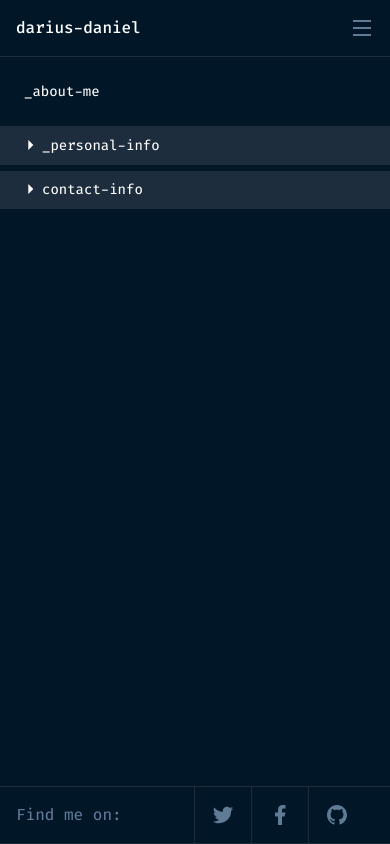
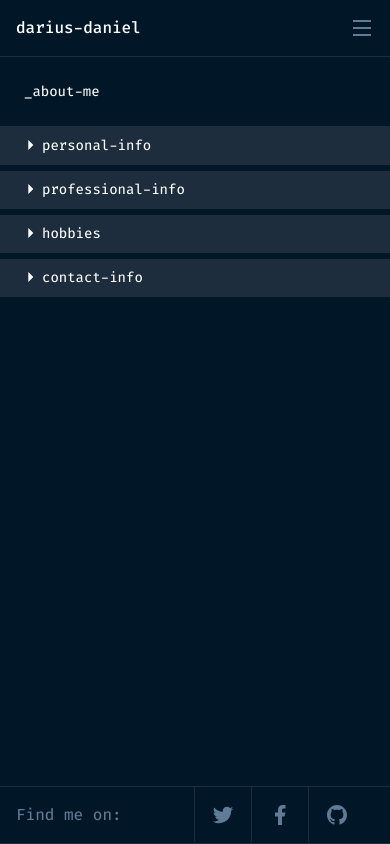
Before and after one commit to darius-daniel/portfolio, a Next.js app: page /about in a window 390 px wide. Built offline with nearby package versions, Linux system fonts and the light colour scheme.

Commit message:
Cleaned up mess in AboutMe

```diff
--- a/app/about/page.tsx
+++ b/app/about/page.tsx
@@ -1,163 +1,118 @@
 "use client";
 
 import {
-  RiArrowUpSFill,
-  RiArrowRightSFill,
   RiCloseFill,
   RiGamepadFill,
-  RiMailFill,
-  RiPhoneFill,
   RiTerminalBoxFill,
   RiUser4Fill,
-  RiFolder3Fill,
 } from "@remixicon/react";
 
-import Link from "next/link";
 import { useState } from "react";
-import SyntaxHighlighter from "react-syntax-highlighter";
-import { atomOneDarkReasonable } from "react-syntax-highlighter/dist/esm/styles/hljs";
-import bio from "../lib/bio";
 import { snippet2 } from "../lib/snippets";
 import SnippetCard from "../ui/snippet-card";
+import Bio from "../ui/bio";
+import Education from "../ui/education";
+import Experience from "../ui/experience";
+import Skills from "../ui/skills";
+import Certification from "../ui/certification";
+import Interests from "../ui/interests";
+import PersonalInfo from "../ui/personal-info";
+import ProfessionalInfo from "../ui/professional-info";
+import ContactInfo from "../ui/contact-info";
+import Hobbies from "../ui/hobbies";
 
 export default function AboutMe() {
-  const [currentCategory, setCurrentCategory] = useState<
+  const [currentSection, setCurrentSection] = useState<
     "_personal-info" | "_professional-info" | "_hobbies"
   >("_personal-info");
 
-  let categoryItems: Array<string>;
-  if (currentCategory === "_personal-info") {
-    categoryItems = ["bio", "interests", "education"];
-  } else if (currentCategory === "_professional-info") {
-    categoryItems = ["experience", "skills", "certification"];
-  } else {
-    categoryItems = [];
-  }
-
-  const [currentCategoryItem, setCurrentCategoryItem] = useState<
-    string | undefined
-  >();
-
-  const [showCurrentCategoryDropdown, setShowCurrentCategoryDropdown] =
-    useState(false);
-  const [showContactDropdown, setShowContactDropdown] = useState(false);
-
-  const folderColors = ["#E99287", "#43D9AD", "#3A49A4"];
+  const [currentTopic, setCurrentTopic] = useState<string | undefined>();
 
   return (
     <main className="flex-auto lg:flex lg:flex-row lg:divide-x lg:divide-ash text-[14px] font-[450]">
       <h2 className="lg:hidden p-6 border-b border-b-ash">_about-me</h2>
+
       <div className="hidden py-4 px-6 lg:flex lg:flex-col lg:gap-6">
         <RiTerminalBoxFill
           className={
-            currentCategory === "_professional-info"
+            currentSection === "_professional-info"
               ? "text-secondary-1 hover:text-white"
               : "text-white hover:text-secondary-1"
           }
-          onClick={() => setCurrentCategory("_professional-info")}
+          onClick={() => {
+            setCurrentSection("_professional-info");
+            setCurrentTopic(undefined);
+          }}
         />
+
         <RiUser4Fill
           className={
-            currentCategory === "_personal-info"
+            currentSection === "_personal-info"
               ? "text-secondary-1 hover:text-white"
               : "text-white hover:text-secondary-1"
           }
-          onClick={() => setCurrentCategory("_personal-info")}
+          onClick={() => setCurrentSection("_personal-info")}
         />
+
         <RiGamepadFill
           className={
-            currentCategory === "_hobbies"
+            currentSection === "_hobbies"
               ? "text-secondary-1 hover:text-white"
               : "text-white hover:text-secondary-1"
           }
-          onClick={() => setCurrentCategory("_hobbies")}
+          onClick={() => setCurrentSection("_hobbies")}
         />
       </div>
-      <ul>
-        <li
-          className="px-5 py-2 border-b border-ash bg-ash flex flex-row gap-0.5 hover:underline mb-1.5 lg:bg-transparent lg:text-nowrap"
-          onClick={() =>
-            setShowCurrentCategoryDropdown(!showCurrentCategoryDropdown)
-          }
-        >
-          {showCurrentCategoryDropdown ? (
-            <RiArrowUpSFill size={20} />
-          ) : (
-            <RiArrowRightSFill size={20} />
-          )}{" "}
-          {currentCategory}
-        </li>
-        {showCurrentCategoryDropdown && (
-          <div className="px-6 text-secondary-1 border-b border-ash">
-            {categoryItems.map((item, idx) => (
-              <div
-                className="flex flex-row gap-1.5 py-2 items-center group"
-                key={idx}
-                onClick={() => setCurrentCategoryItem(item)}
-              >
-                <RiFolder3Fill
-                  size={16}
-                  color={folderColors[idx]}
-                  className="-mt-1"
-                />
-                <p className="group-hover:text-white">{item}</p>
-              </div>
-            ))}
-          </div>
+
+      <ul className="hidden lg:flex lg:flex-col">
+        {currentSection === "_personal-info" ? (
+          <PersonalInfo
+            topic={{ value: currentTopic, setValue: setCurrentTopic }}
+          />
+        ) : currentSection === "_hobbies" ? (
+          <Hobbies topic={{ value: currentTopic, setValue: setCurrentTopic }} />
+        ) : (
+          <ProfessionalInfo
+            topic={{ value: currentTopic, setValue: setCurrentTopic }}
+          />
         )}
-        <li
-          className="px-5 py-2 border-b border-ash bg-ash flex flex-row gap-0.5 hover:underline mb-1.5 lg:bg-transparent lg:text-nowrap"
-          onClick={() => setShowContactDropdown(!showContactDropdown)}
-        >
-          {showContactDropdown ? (
-            <RiArrowUpSFill size={20} />
-          ) : (
-            <RiArrowRightSFill size={20} />
-          )}{" "}
-          contact-info
-        </li>
-        {showContactDropdown && (
-          <div className="px-6 text-secondary-1 border-b border-ash">
-            <Link
-              href="tel:+2348144778267"
-              className="flex flex-row gap-1.5 py-2 items-center hover:text-white"
-            >
-              <RiPhoneFill size={16} />
-              +2348144778267
-            </Link>
-            <Link
-              href="mailto:dariusdaniel771@gmail.com"
-              className="flex flex-row gap-1.5 py-2 items-center hover:text-white lg:text-clip"
-            >
-              <RiMailFill size={16} />
-              dariusdaniel771@gmail.com
-            </Link>
-          </div>
-        )}
+        <ContactInfo />
       </ul>
+
+      <ul className="lg:hidden">
+        <PersonalInfo
+          topic={{ value: currentTopic, setValue: setCurrentTopic }}
+        />
+        <ProfessionalInfo
+          topic={{ value: currentTopic, setValue: setCurrentTopic }}
+        />
+        <Hobbies topic={{ value: currentTopic, setValue: setCurrentTopic }} />
+        <ContactInfo />
+      </ul>
+
       <section className="flex-grow  lg:flex lg:flex-col">
         <p className="hidden lg:flex border-b border-ash">
           <span className="flex flex-row gap-20 w-fit py-2 px-4 text-secondary-1 border-e border-ash">
-            {currentCategory}
+            {currentSection}
             <RiCloseFill size={16} className="hover:text-white" />
           </span>
         </p>
-        {currentCategoryItem && (
+
+        {currentTopic && (
           <div className="lg:flex lg:flex-row lg:divide-x lg:divide-ash lg:flex-grow">
-            <div className="hidden lg:flex lg:flex-col lg:w-1/2 gap-4 mx-auto leading-normal font-medium text-secondary-1 mt-6 pb-12">
-              <SyntaxHighlighter
-                language="plaintext"
-                style={atomOneDarkReasonable}
-                customStyle={{
-                  background: "#011627",
-                  color: "#607B96",
-                }}
-                showLineNumbers
-                wrapLongLines
-              >
-                {bio}
-              </SyntaxHighlighter>
-            </div>
+            {currentTopic === "bio" ? (
+              <Bio />
+            ) : currentTopic === "interests" ? (
+              <Interests />
+            ) : currentTopic === "education" ? (
+              <Education />
+            ) : currentTopic === "experience" ? (
+              <Experience />
+            ) : currentTopic === "skills" ? (
+              <Skills />
+            ) : (
+              <Certification />
+            )}
 
             <div className="hidden lg:flex lg:flex-col lg:w-1/2 lg:pt-6 lg:px-6">
               <p className="mb-8">{"//"} Code snippet showcase</p>
--- a/app/projects/page.tsx
+++ b/app/projects/page.tsx
@@ -21,7 +21,7 @@ export default function Projects() {
   };
 
   return (
-    <main className="flex-auto flex flex-col lg:flex-row lg:divide-x lg:divide-ash pb-10">
+    <main className="flex-auto lg:flex lg:flex-row lg:divide-x lg:divide-ash">
       <h2 className="lg:hidden p-6 border-b border-b-ash">_projects</h2>
       <div>
         <div
@@ -92,7 +92,7 @@ export default function Projects() {
           </form>
         )}
       </div>
-      <section className="px-5 flex flex-col lg:flex-row gap-2 lg:px-28 lg:items-center">
+      <section className="px-5 flex flex-col lg:flex-row gap-2 lg:px-28 lg:items-center pb-10">
         {projects.map((project, idx) => (
           <ProjectCard
             preview={project.preview}
--- /dev/null
+++ b/app/ui/contact-info.tsx
@@ -0,0 +1,47 @@
+import {
+  RiArrowUpSFill,
+  RiArrowRightSFill,
+  RiPhoneFill,
+  RiMailFill,
+} from "@remixicon/react";
+import Link from "next/link";
+import { useState } from "react";
+
+export default function ContactInfo() {
+  const [showDropdown, setShowDropdown] = useState(false);
+  return (
+    <>
+      <li
+        className="px-5 py-2 border-b border-ash bg-ash flex flex-row gap-0.5 hover:underline mb-1.5 lg:bg-transparent lg:text-nowrap"
+        onClick={() => setShowDropdown(!showDropdown)}
+      >
+        {showDropdown ? (
+          <RiArrowUpSFill size={20} />
+        ) : (
+          <RiArrowRightSFill size={20} />
+        )}{" "}
+        contact-info
+      </li>
+
+      {showDropdown && (
+        <div className="px-6 text-secondary-1 border-b border-ash">
+          <Link
+            href="tel:+2348144778267"
+            className="flex flex-row gap-1.5 py-2 items-center hover:text-white"
+          >
+            <RiPhoneFill size={16} />
+            +2348144778267
+          </Link>
+
+          <Link
+            href="mailto:dariusdaniel771@gmail.com"
+            className="flex flex-row gap-1.5 py-2 items-center hover:text-white lg:text-clip"
+          >
+            <RiMailFill size={16} />
+            dariusdaniel771@gmail.com
+          </Link>
+        </div>
+      )}
+    </>
+  );
+}
--- a/app/ui/education-entry.tsx
+++ b/app/ui/education-entry.tsx
@@ -3,7 +3,7 @@ import { Entry } from "../lib/interfaces";
 export default function EducationEntry({ entry }: { entry: Entry }) {
   return (
     <>
-      <div className="text-secondary-1 hover:ms-4 hover:rounded-xl">
+      <div className="text-secondary-1 hover:ms-4 hover:transition-all hover:rounded-xl">
         <p className="text-[16px]">{entry.programme}</p>
         <p className="text-secondary-3 text-[12px] font-bold">
           {entry.institution}
--- /dev/null
+++ b/app/ui/hobbies.tsx
@@ -0,0 +1,21 @@
+import { RiArrowRightSFill } from "@remixicon/react";
+import { Dispatch, SetStateAction } from "react";
+
+interface Props {
+  topic: {
+    value: string | undefined;
+    setValue: Dispatch<SetStateAction<string | undefined>>;
+  };
+}
+
+export default function Hobbies({ topic }: Props) {
+  return (
+    <li
+      className="px-5 py-2 border-b border-ash bg-ash flex flex-row gap-0.5 hover:underline mb-1.5 lg:bg-transparent lg:text-nowrap"
+      onClick={() => topic.setValue("hobbies")}
+    >
+      <RiArrowRightSFill size={20} />
+      hobbies
+    </li>
+  );
+}
--- /dev/null
+++ b/app/ui/personal-info.tsx
@@ -0,0 +1,63 @@
+import {
+  RiArrowRightSFill,
+  RiArrowUpSFill,
+  RiFolder3Fill,
+} from "@remixicon/react";
+import { Dispatch, SetStateAction, useState } from "react";
+
+interface Props {
+  topic: {
+    value: string | undefined;
+    setValue: Dispatch<SetStateAction<string | undefined>>;
+  };
+}
+
+export default function PersonalInfo({ topic }: Props) {
+  const [showDropdown, setShowDropdown] = useState(false);
+  const topics = ["bio", "interests", "education"];
+  const folderColors = ["#E99287", "#43D9AD", "#3A49A4"];
+
+  return (
+    <>
+      <li
+        className="px-5 py-2 border-b border-ash bg-ash flex flex-row gap-0.5 hover:underline mb-1.5 lg:bg-transparent lg:text-nowrap"
+        onClick={() => setShowDropdown(!showDropdown)}
+      >
+        {showDropdown ? (
+          <RiArrowUpSFill size={20} />
+        ) : (
+          <RiArrowRightSFill size={20} />
+        )}{" "}
+        personal-info
+      </li>
+
+      {showDropdown && (
+        <div className="px-6 text-secondary-1 border-b border-ash">
+          {topics.map((item, idx) => (
+            <div
+              className="flex flex-row gap-1.5 py-2 items-center group"
+              key={idx}
+              onClick={() => topic.setValue(item)}
+            >
+              <RiFolder3Fill
+                size={16}
+                color={folderColors[idx]}
+                className="-mt-1"
+              />
+
+              <p
+                className={
+                  topic.value !== item
+                    ? "group-hover:text-white"
+                    : "text-white group-hover:underline"
+                }
+              >
+                {item}
+              </p>
+            </div>
+          ))}
+        </div>
+      )}
+    </>
+  );
+}
--- /dev/null
+++ b/app/ui/professional-info.tsx
@@ -0,0 +1,61 @@
+import {
+  RiArrowRightSFill,
+  RiArrowUpSFill,
+  RiFolder3Fill,
+} from "@remixicon/react";
+import { Dispatch, SetStateAction, useState } from "react";
+
+interface Props {
+  topic: {
+    value: string | undefined;
+    setValue: Dispatch<SetStateAction<string | undefined>>;
+  };
+}
+
+export default function ProfessionalInfo({ topic }: Props) {
+  const [showDropdown, setShowDropdown] = useState(false);
+  const topics = ["experience", "skills", "certification"];
+  const folderColors = ["#E99287", "#43D9AD", "#3A49A4"];
+
+  return (
+    <>
+      <li
+        className="px-5 py-2 border-b border-ash bg-ash flex flex-row gap-0.5 hover:underline mb-1.5 lg:bg-transparent lg:text-nowrap"
+        onClick={() => setShowDropdown(!showDropdown)}
+      >
+        {showDropdown ? (
+          <RiArrowUpSFill size={20} />
+        ) : (
+          <RiArrowRightSFill size={20} />
+        )}{" "}
+        professional-info
+      </li>
+      {showDropdown && (
+        <div className="px-6 text-secondary-1 border-b border-ash">
+          {topics.map((item, idx) => (
+            <div
+              className="flex flex-row gap-1.5 py-2 items-center group"
+              key={idx}
+              onClick={() => topic.setValue(item)}
+            >
+              <RiFolder3Fill
+                size={16}
+                color={folderColors[idx]}
+                className="-mt-1"
+              />
+              <p
+                className={
+                  topic.value !== item
+                    ? "group-hover:text-white"
+                    : "text-white group-hover:underline"
+                }
+              >
+                {item}
+              </p>
+            </div>
+          ))}
+        </div>
+      )}
+    </>
+  );
+}
```
